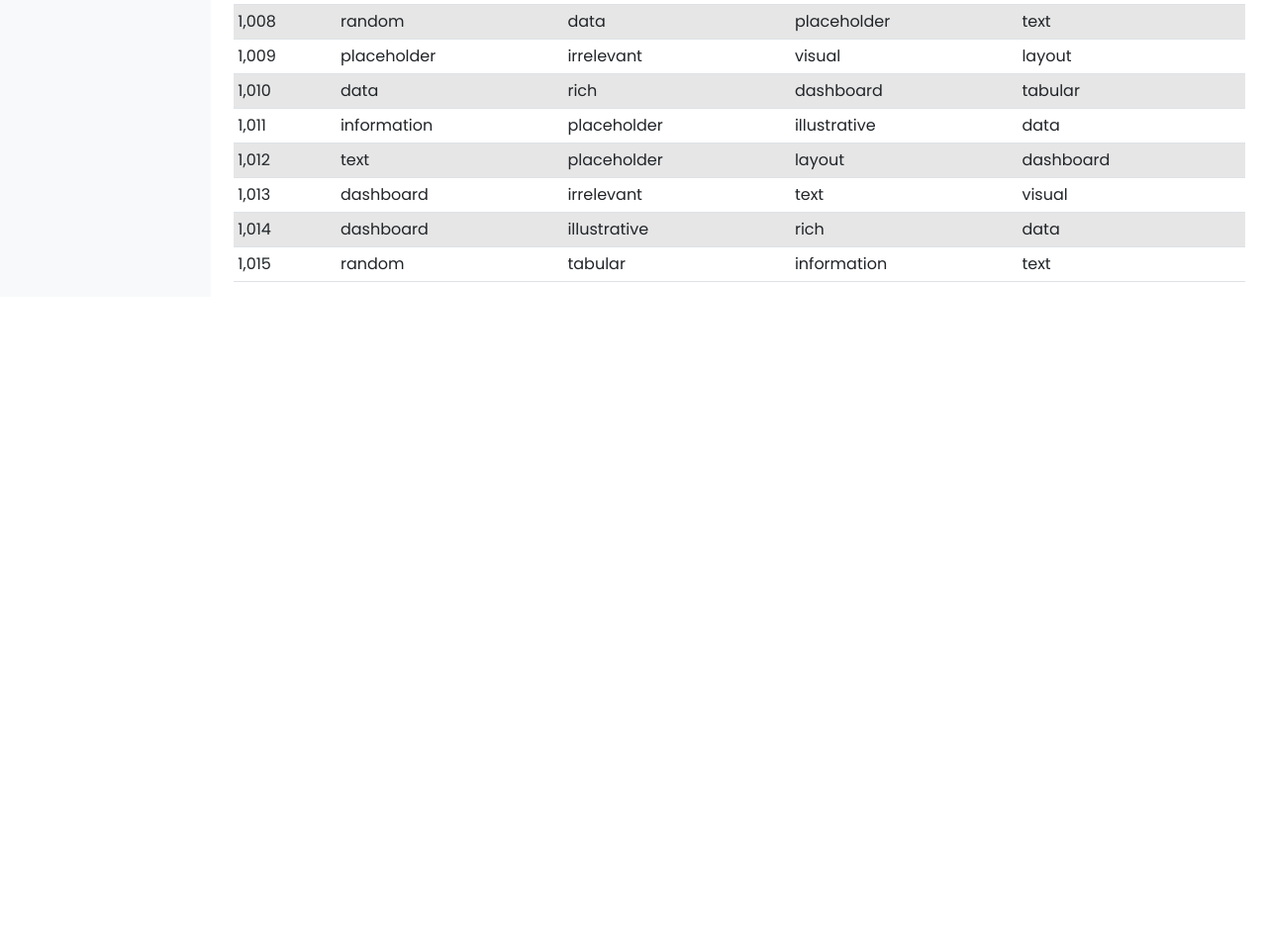
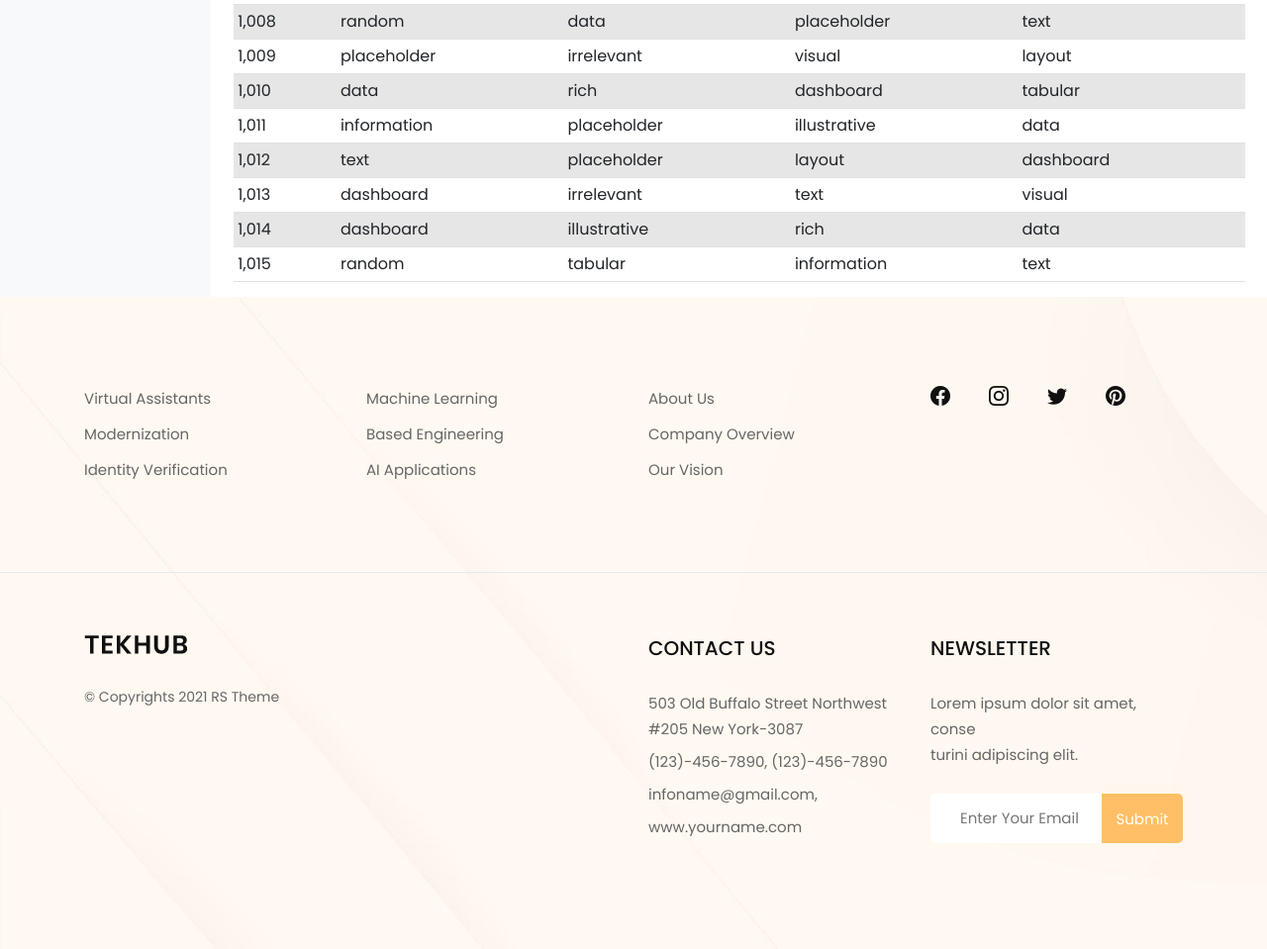
Before and after one commit to zoldyck25/major, a plain HTML site: page dashboard.html in a window 1280 px wide. Shown: the part 1278-2237 px from the top of the page at 99% size. Before the commit the page ends 1578 px from the top, so only its background shows below. Drawn offline with nearby package versions, Linux system fonts and the light colour scheme; a script that the page names is missing; files whose address does not match are found by name.

Commit message:
new commit

```diff
--- a/dashboard.html
+++ b/dashboard.html
@@ -11,6 +11,7 @@
     <meta http-equiv="x-ua-compatible" content="ie=edge">
     <meta name="viewport" content="width=device-width, initial-scale=1">
     <!-- favicon -->
+
     <link rel="apple-touch-icon" href="apple-touch-icon.png">
     <link rel="shortcut icon" type="image/x-icon" href="images/fav.png">
     <!-- bootstrap v4 css -->
@@ -111,11 +112,11 @@
         <div class="breadcrumbs-inner">
             <div class="container">
                 <div class="breadcrumbs-text">
-                    <h1 class="breadcrumbs-title mb-17 sm-mb-10">Login</h1>
+                    <h1 class="breadcrumbs-title mb-17 sm-mb-10">Dashboard</h1>
                     <div class="categories">
                         <ul>
                             <li><a href="index.html"><i class="fa fa-house"></i> Home</a></li>
-                            <li>Login</li>
+                            <li>Dashboard</li>
                         </ul>
                     </div>
                 </div>
@@ -352,6 +353,121 @@
     </div>
   </div>
 
+
+
+    <!-- Footer Start -->
+    <footer id="rs-footer" class="rs-footer rs-footer-light">
+      <div class="footer-top">
+          <div class="container">
+              <div class="row">
+                  <div class="col-lg-3 col-md-12 mb-md-30">
+                      <div class="footer-widget">
+                          <ul class="footer-services">
+                              <li><a href="#">Virtual  Assistants</a></li>
+                              <li><a href="#">Modernization</a></li>
+                              <li><a href="#">Identity Verification</a></li>
+                          </ul>
+                      </div>
+                  </div>
+                  <div class="col-lg-3 col-md-12 mb-md-30">
+                      <div class="footer-widget">
+                          <ul class="footer-services">
+                              <li><a href="#">Machine Learning</a></li>
+                              <li><a href="#">Based Engineering</a></li>
+                              <li><a href="#">AI Applications</a></li>
+                          </ul>
+                      </div>
+                  </div>
+                  <div class="col-lg-3 col-md-12 mb-md-30">
+                      <div class="footer-widget">
+                          <ul class="footer-services">
+                              <li><a href="#">About Us</a></li>
+                              <li><a href="#">Company Overview</a></li>
+                              <li><a href="#">Our Vision</a></li>
+                          </ul>
+                      </div>
+                  </div>
+                  <div class="col-lg-3 col-md-12 mb-md-30">
+                      <div class="footer-widget">
+                          <ul class="social-links">
+                              <li><a href="#"><i class="bi bi-facebook"></i></a></li>
+                              <li><a href="#"><i class="bi bi-instagram"></i></a></li>
+                              <li><a href="#"><i class="bi bi-twitter"></i></a></li>
+                              <li><a href="#"><i class="bi bi-pinterest"></i></a></li>
+                          </ul>
+                      </div>
+                  </div>
+              </div>
+          </div>
+      </div>
+      <div class="footer-bottom">
+          <div class="container">
+              <div class="row">
+                  <div class="col-lg-6 col-md-12 mb-md-30">
+                      <div class="footer-widget">
+                          <div class="footer-logo">
+                              <a href="#"><img src="assets/images/dark-logo.png" alt="Footer Logo"></a>
+                          </div>
+                          <div class="copyright hidden-md">
+                              <p>© Copyrights 2021 <a href="#">RS Theme</a></p>
+                          </div>
+                      </div>
+                  </div>
+
+                  <div class="col-lg-3 col-md-12 mb-md-30">
+                      <div class="footer-widget">
+                          <h4 class="footer-title">Contact Us</h4>
+                          <ul class="address-widget">
+                              <li>503 Old Buffalo Street Northwest <br> #205 New York-3087 </li>
+                              <li><a href="tel:+123456789">(123)-456-7890</a>, <a href="tel:+123456789">(123)-456-7890</a></li>
+                              <li><a href="mailto:info@yourcompany.com">infoname@gmail.com,</a></li>
+                              <li><a href="#">www.yourname.com</a></li>
+                          </ul>
+                      </div>
+                  </div>
+
+                  <div class="col-lg-3 col-md-12 mb-md-30">
+                      <div class="footer-widget">
+                          <h4 class="footer-title">Newsletter</h4>
+                          <!-- Newsletter Start -->
+                          <div class="news-info">
+                              <p>Lorem ipsum dolor sit amet, conse <br>turini adipiscing elit.</p>
+                          </div>
+                          <form class="footer-form">
+                              <input type="text" class="form-input" placeholder="Enter Your Email">
+                              <button type="submit" class="form-button">Submit</button>
+                          </form>
+                          <div class="copyright mobile-copyright md-mt-30">
+                              <p>© Copyrights 2021 <a href="#">RS Theme</a></p>
+                          </div>
+                      </div>
+                  </div>
+              </div>
+          </div>
+      </div>
+  </footer>
+  <!-- Footer End -->
+
+
+
+  <!-- Search Modal Start -->
+  <div aria-hidden="true" class="modal fade search-modal" role="dialog" tabindex="-1">
+      <button type="button" class="close" data-dismiss="modal" aria-label="Close">
+        <i class="flaticon-cross-out"></i>
+      </button>
+      <div class="modal-dialog modal-dialog-centered">
+          <div class="modal-content">
+              <div class="search-block clearfix">
+                  <form>
+                      <div class="form-group">
+                          <input class="form-control" placeholder="Searching..." type="text">
+                      </div>
+                  </form>
+              </div>
+          </div>
+      </div>
+  </div>
+  <!-- Search Modal End -->
   <script src="/docs/5.1/dist/js/bootstrap.bundle.min.js" integrity="sha384-ka7Sk0Gln4gmtz2MlQnikT1wXgYsOg+OMhuP+IlRH9sENBO0LRn5q+8nbTov4+1p" crossorigin="anonymous"></script>
   <script src="https://cdn.jsdelivr.net/npm/feather-icons@4.28.0/dist/feather.min.js" integrity="sha384-uO3SXW5IuS1ZpFPKugNNWqTZRRglnUJK6UAZ/gxOX80nxEkN9NcGZTftn6RzhGWE" crossorigin="anonymous"></script>
   <script src="https://cdn.jsdelivr.net/npm/chart.js@2.9.4/dist/Chart.min.js" integrity="sha384-zNy6FEbO50N+Cg5wap8IKA4M/ZnLJgzc6w2NqACZaK0u0FXfOWRRJOnQtpZun8ha" crossorigin="anonymous"></script>
@@ -361,6 +477,7 @@
      <!-- jquery latest version -->
      <script src="assets/js/jquery.min.js"></script>
      <!-- Slider Revolution core JavaScript files -->
+     <link rel="stylesheet" href="https://cdn.jsdelivr.net/npm/bootstrap-icons@1.9.1/font/bootstrap-icons.css">
      <script src="assets/revolution/js/jquery.themepunch.tools.min.js"></script>
      <script src="assets/revolution/js/jquery.themepunch.revolution.min.js"></script>
      <!-- Slider Revolution extension scripts. ONLY NEEDED FOR LOCAL TESTING -->
```
